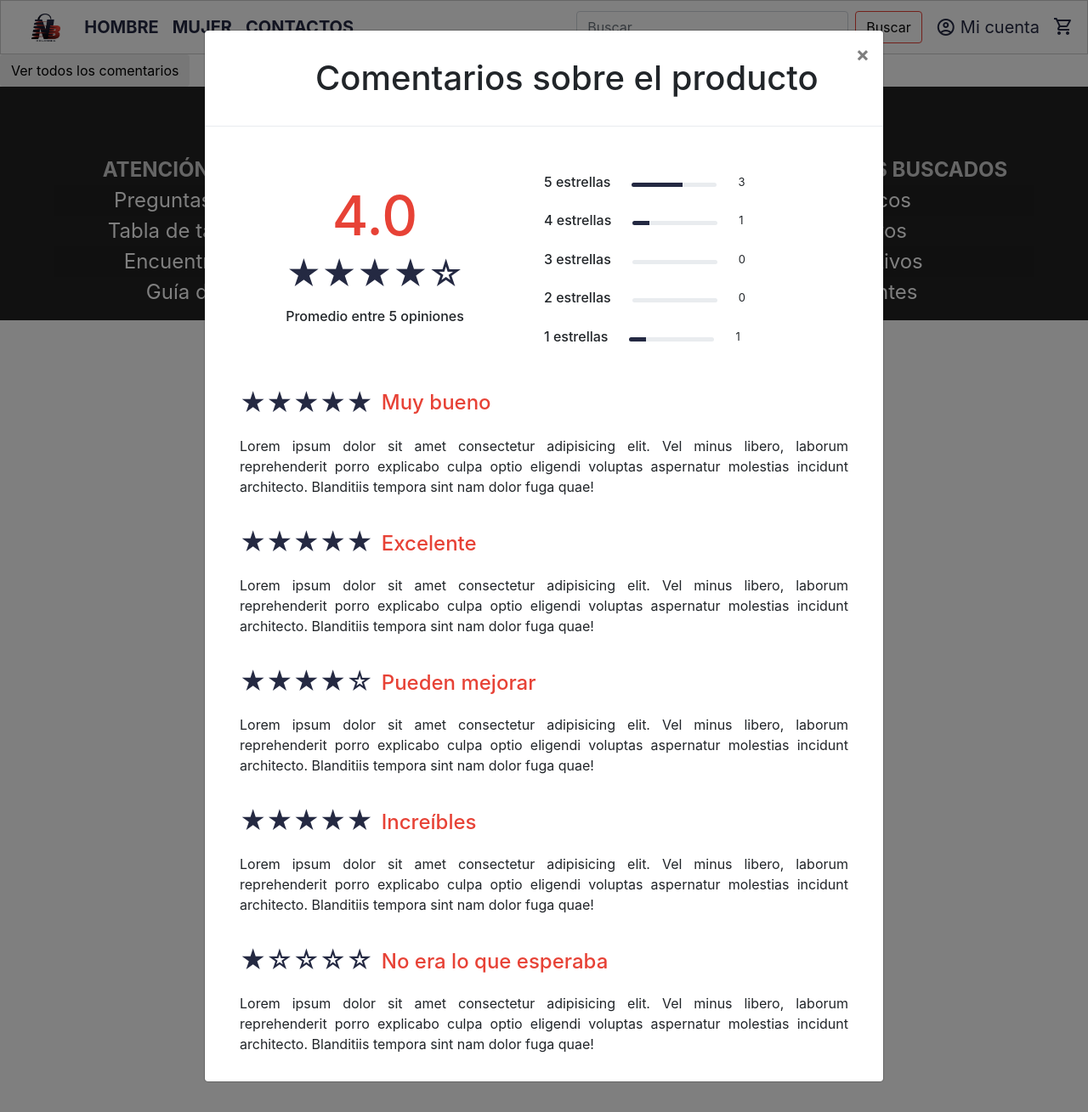
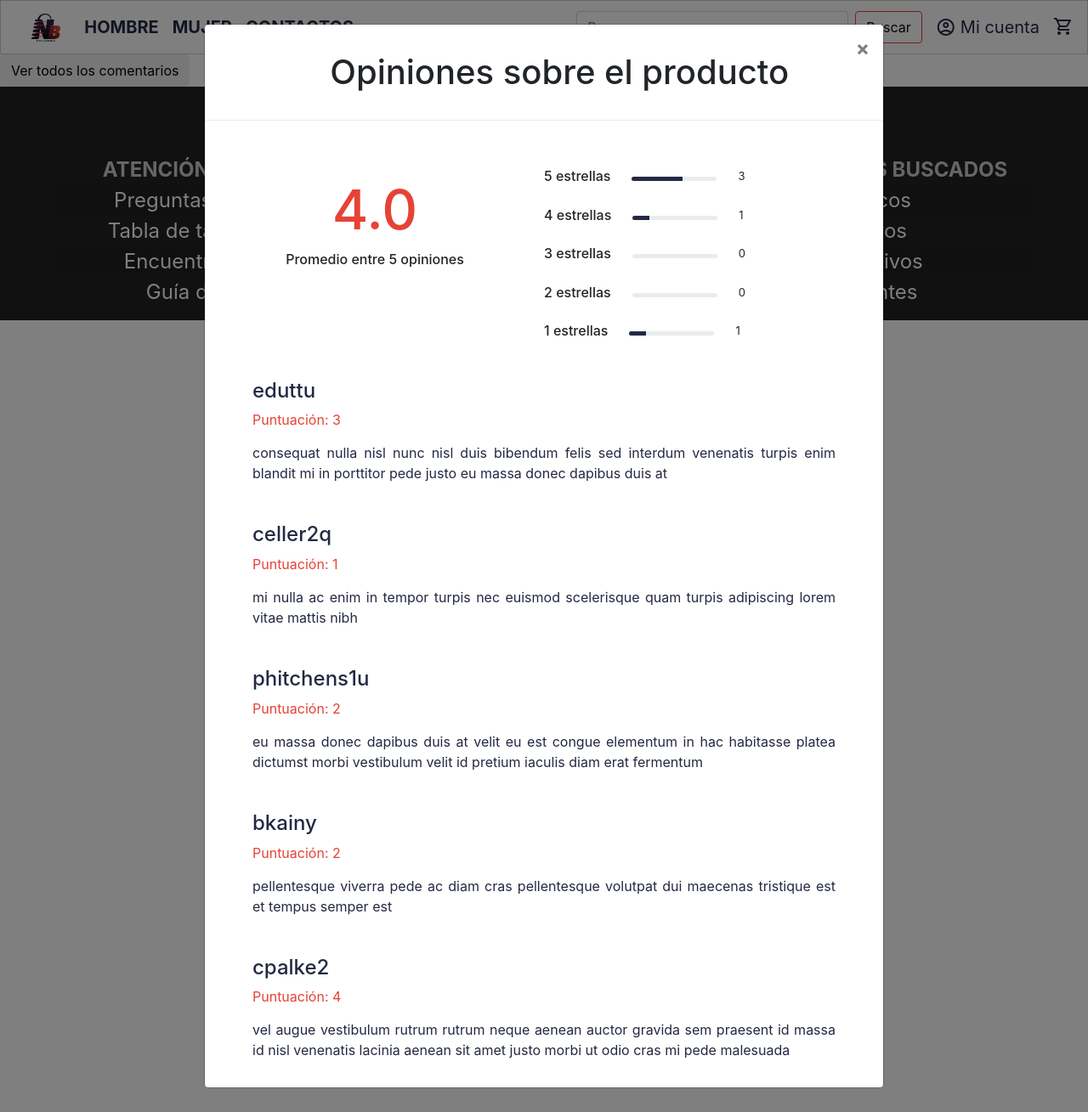
Before and after one commit to Julian362/Ecommerce-NewBalance, a Flask app: page /comentarios/ in a window 1280 px wide, after a click on "Ver todos los comentarios". Shown: the whole page at 85% size. Run offline with Flask 2, Linux system fonts and the light colour scheme; data comes from the database, SQL or seed files in the repository; some libraries are stand-ins or nearby versions.

Commit message:
Todos los cometarios

```diff
--- a/app.py
+++ b/app.py
@@ -82,9 +82,10 @@ def delete_comentario(id):
 
 
 """Ruta para todos los comentarios de un producto"""
-@app.route('/comentarios/')
+@app.route('/comentarios/', methods=["GET", "POST"])
 def todos_los_comentarios():
-    return render_template('todos_los_comentarios.html')
+
+    return render_template('todos_los_comentarios.html', lista_comentarios=calificacion.todos_los_comentarios())
 
 """-----------------------------FIN COMENTARIO-----------------------------"""
 
--- a/models.py
+++ b/models.py
@@ -159,11 +159,10 @@ class calificacion:
 
         return None
 
-
     @staticmethod
-    def todos_los_comentarios(id,  nickname, puntuacion, cometario, referencia):
-        sql='select calificacionx.id, calificacionx.nickname, calificacionx.puntuacion, calificacionx.comentario, calificacionx.referencia_producto as referencia FROM calificacionx order by referencia asc;'
-        return db.ejecutar_select(sql,[id,  nickname, puntuacion, cometario, referencia])
+    def todos_los_comentarios():
+        sql=' SELECT calificacion.nickname, calificacion.comentario, calificacion.puntuacion, calificacion.referencia_producto FROM calificacion WHERE referencia_producto ="ML515SM3" ORDER BY id desc;'
+        return db.ejecutar_select(sql,None)
 
 
 class gestionAdministrador():
--- a/static/css/todos_los_comentarios.css
+++ b/static/css/todos_los_comentarios.css
@@ -1,4 +1,5 @@
 /* Título de la sección que se despliega*/
+
 .modal-header h1 {
     margin: auto;
     text-align: center;
@@ -8,22 +9,25 @@
 }
 
 /* Calificación */
+
 .puntuacion_promedio h4 {
     margin: auto;
     padding-top: 50px;
     width: 150;
     text-align: center;
     font-size: 65px;
-    color:#E74236;
+    color: #E74236;
 }
 
 /* Sombra de la calificación */
+
 .puntuacion_promedio h4:hover {
     color: #E74236;
     text-shadow: 2px 2px 15px white;
 }
 
 /* Estrellas de la calificación */
+
 .estrellas_calificacion p {
     margin: auto;
     width: 150;
@@ -33,6 +37,7 @@
 }
 
 /* Mensaje del promedio de la calificación */
+
 .puntuacion_promedio h5 {
     width: 150;
     font-size: medium;
@@ -41,6 +46,7 @@
 }
 
 /* Columna de los detalles de la puntuación */
+
 .puntuacion_detallada {
     margin-top: 30px;
     width: 800px;
@@ -48,6 +54,7 @@
 }
 
 /* Puntuación cantidad de estrellas /lado izquierdo */
+
 .las_estrellas h4 {
     padding-right: 25px;
     font-size: medium;
@@ -56,17 +63,19 @@
 }
 
 /* Ancho de las barras de progreso */
+
 .progress {
     width: 100px;
     height: 5px;
     margin-top: 20px;
 }
 
-.barras{
+.barras {
     background-color: #242942;
 }
 
 /* Puntuación cantidad de estrellas /lado derecho */
+
 .las_estrellas p {
     padding-left: 25px;
     font-size: small;
@@ -78,45 +87,30 @@
 
 /* Propiedades de la primera calificación */
 
-.estrellas p {
-    padding-left: 40px!important;
+.datos h4 {
     padding-top: 30px;
-    font-size: 30px;
     text-align: left;
     color: #242942;
 }
 
-/* Título de los comentarios */
-.estrellas h4 {
+.datos p {
+    padding-bottom: 20px;
     text-align: left;
-    padding-top: 37.5px;
-    padding-left: 10px;
+    color: #242942;
+    display: inline;
     color: #E74236;
 }
 
 /* Contenido de los comentarios */
-.estrella p {
-    padding-left: 40px!important;
+
+.comentario p {
     padding-top: 15px;
-    font-size: 30px;
-    text-align: left;
+    text-align: justify;
     color: #242942;
 }
 
-/* Estrellas de las demás */
-.estrella h4 {
-    text-align: left;
-    padding-top: 25px;
-    padding-left: 10px;
-    color:#E74236;
+.comentarios{
+    padding-left: 40px;
+    padding-right: 40px;
+
 }
-
-.comentarios{
-    text-align: justify;
-    padding-top: 0px;
-    padding-left: 25px;
-    padding-right: 25px;
-}
-.h4{
-    color:#E74236;
-}
--- a/templates/productos.html
+++ b/templates/productos.html
@@ -63,8 +63,7 @@
             <div class="product-item ">
                 <div class="contenedorindividual">
                     <a href="{{url_for('productoind', referencia=item.referencia)}}">
-                        <img src="{{ url_for('static', filename='imagenes/lista_de_productos/'+item['referencia']+'.jpg') }}"
-                            alt="producto_{{item.referencia}}">
+                        <img src="{{ url_for('static', filename='imagenes/lista_de_productos/'+item['referencia']+'.jpg') }}" alt="producto_{{item.referencia}}">
                         <h4>{{ item.nombre }}</h4>
                         <p>$ {{ item.precio }}</p>
                     </a>
--- a/templates/todos_los_comentarios.html
+++ b/templates/todos_los_comentarios.html
@@ -12,18 +12,20 @@
 
 <!-- Se agrega el cuerpo de la pantalla -->
 
-<!-- Bottón para todos los comentarios (aunque debe ir en el producto individual) -->
+<!-- Bottón para todos los comentarios -->
 <button type="button" class="btn" data-toggle="modal" data-target="#exampleModal">
     Ver todos los comentarios
 </button>
 
 <!-- Modal -->
+
 <div class="modal fade modal-comentario" id="exampleModal" tabindex="-1" role="dialog"
     aria-labelledby="exampleModalLabel" aria-hidden="true">
     <div class="modal-dialog modal-dialog-centered  modal-lg" role="document">
         <div class="modal-content">
             <div class="modal-header">
-                <h1 class="modal-title" id="exampleModalLabel">Comentarios sobre el producto</h1>
+                {% if lista_comentarios %}
+                <h1 class="modal-title" id="exampleModalLabel">Opiniones sobre el producto</h1>
                 <button type="button" class="close" data-dismiss="modal" aria-label="Close">
                     <span aria-hidden="true">&times;</span>
                 </button>
@@ -36,14 +38,7 @@
                         <div class="col puntuacion_promedio">
                             <!-- Puntuación promedio -->
                             <h4>4.0</h4>
-                            <!-- Cantidad de estrellas -->
-                            <div class="estrellas_calificacion">
-                                <p>★★★★☆</p>
-                            </div>
                             <!-- Total de comentarios -->
-
-                            <!--Ícono para la personita
-                                <span class="material-icons-outlined md-48">person</span> -->
                             <h5>Promedio entre 5 opiniones</h5>
                         </div>
 
@@ -110,76 +105,21 @@
                     </div>
                 </a>
 
-                <!--Algunos comentarios  -->
-                <!-- Comentario_1 -->
-                <div class="calificacion">
-                    <div class="row estrellas">
-                        <p>★★★★★</p>
-                        <h4>Muy bueno</h4>
+                <!-- Aquí van los comentarios -->
+                <section class="lista-comentarios comentarios">
+                    {% for item in lista_comentarios %}
+                    <div class="item-comentario ">
+                        <div class="datos">
+                            <h4>{{ item.nickname}}</h4>
+                            <p>Puntuación: {{ item.puntuacion }}</p>
+                        </div>
+                        <div class="comentario">
+                            <p>{{ item.comentario }}</p>
+                        </div>
                     </div>
-                    <div class="comentarios">
-                        <p>Lorem ipsum dolor sit amet consectetur adipisicing elit. Vel minus libero, laborum
-                            reprehenderit
-                            porro explicabo culpa optio eligendi voluptas aspernatur molestias incidunt architecto.
-                            Blanditiis tempora sint nam dolor fuga quae!</p>
-                    </div>
-                </div>
-
-                <!--Comentario_2  -->
-                <div class="calificacion">
-                    <div class="row estrella">
-                        <p>★★★★★</p>
-                        <h4>Excelente</h4>
-                    </div>
-                    <div class="comentarios">
-                        <p>Lorem ipsum dolor sit amet consectetur adipisicing elit. Vel minus libero, laborum
-                            reprehenderit
-                            porro explicabo culpa optio eligendi voluptas aspernatur molestias incidunt architecto.
-                            Blanditiis tempora sint nam dolor fuga quae!</p>
-                    </div>
-                </div>
-
-                <!--Comentario_3  -->
-                <div class="calificacion">
-                    <div class="row estrella">
-                        <p>★★★★☆</p>
-                        <h4>Pueden mejorar</h4>
-                    </div>
-                    <div class="comentarios">
-                        <p>Lorem ipsum dolor sit amet consectetur adipisicing elit. Vel minus libero, laborum
-                            reprehenderit
-                            porro explicabo culpa optio eligendi voluptas aspernatur molestias incidunt architecto.
-                            Blanditiis tempora sint nam dolor fuga quae!</p>
-                    </div>
-                </div>
-
-                <!--Comentario_4  -->
-                <div class="calificacion">
-                    <div class="row estrella">
-                        <p>★★★★★</p>
-                        <h4>Increíbles</h4>
-                    </div>
-                    <div class="comentarios">
-                        <p>Lorem ipsum dolor sit amet consectetur adipisicing elit. Vel minus libero, laborum
-                            reprehenderit
-                            porro explicabo culpa optio eligendi voluptas aspernatur molestias incidunt architecto.
-                            Blanditiis tempora sint nam dolor fuga quae!</p>
-                    </div>
-                </div>
-
-                <!--Comentario_5  -->
-                <div class="calificacion">
-                    <div class="row estrella">
-                        <p>★☆☆☆☆</p>
-                        <h4>No era lo que esperaba</h4>
-                    </div>
-                    <div class="comentarios">
-                        <p>Lorem ipsum dolor sit amet consectetur adipisicing elit. Vel minus libero, laborum
-                            reprehenderit
-                            porro explicabo culpa optio eligendi voluptas aspernatur molestias incidunt architecto.
-                            Blanditiis tempora sint nam dolor fuga quae!</p>
-                    </div>
-                </div>
+                    {% endfor %}
+                </section>
+                {% endif %}
             </div>
         </div>
     </div>
```
Also changed, not shown: database/dataOficial.db.
